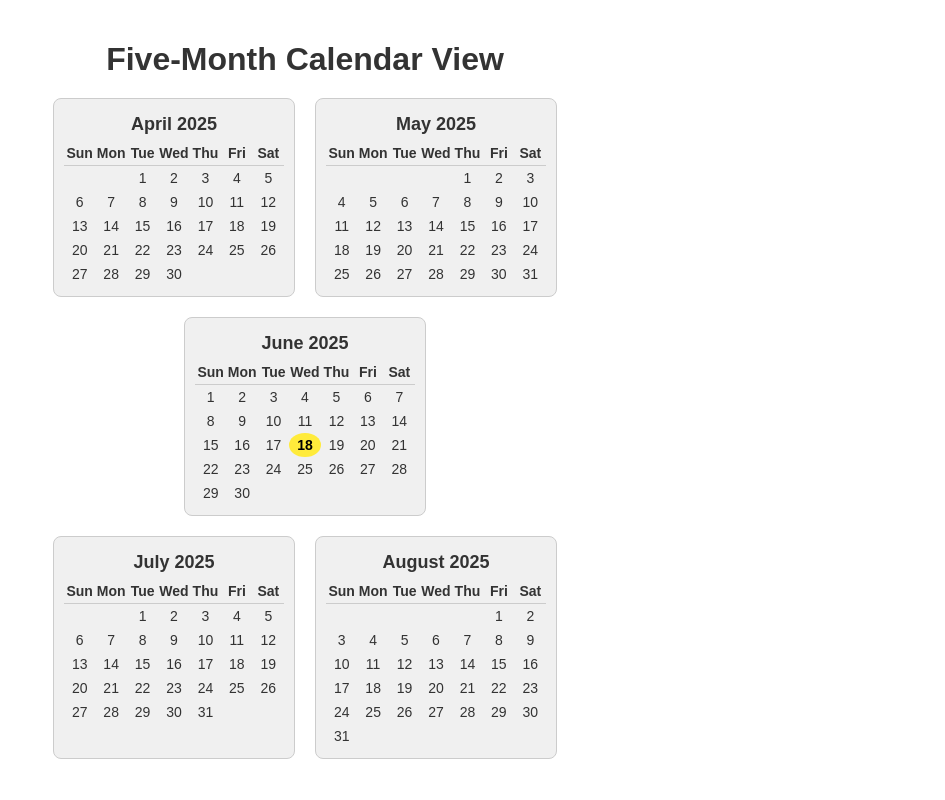
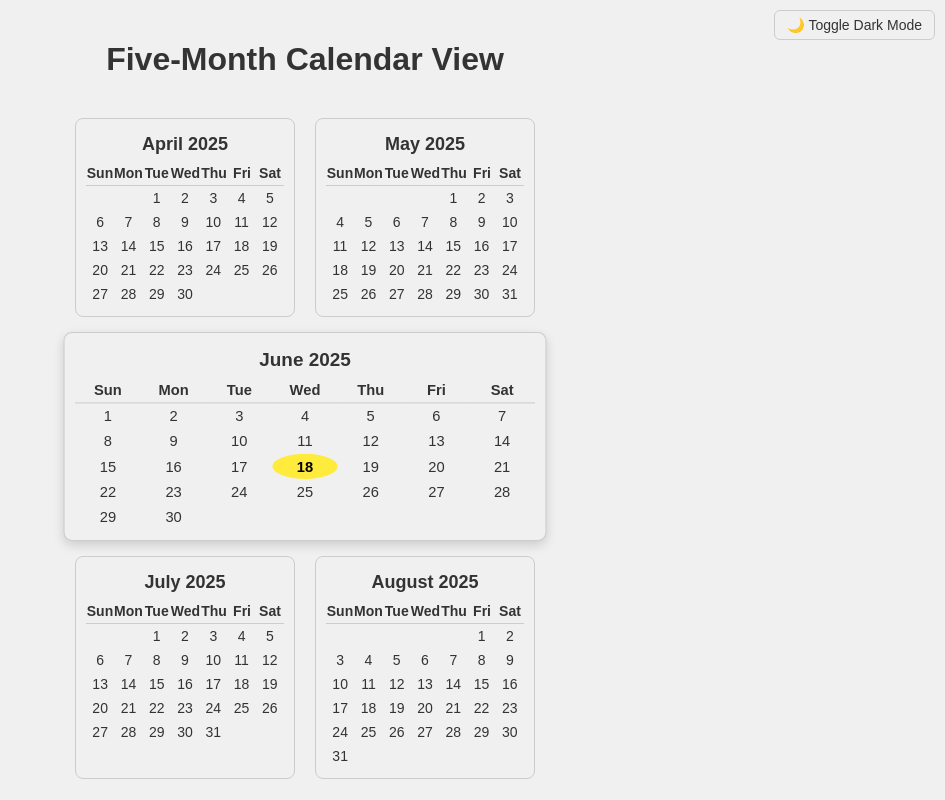
Before and after one commit to ruark8421/stunning-enigma, a plain HTML site: page index.html in a window 1280 px wide. Shown: the whole page, without its empty margins (335-1280 px from the left). Drawn offline with Linux system fonts and the light colour scheme.

Commit message:
Update index.html

```diff
--- a/index.html
+++ b/index.html
@@ -2,29 +2,57 @@
 <html lang="en">
 <head>
   <meta charset="UTF-8">
-  <title>Multi-Month Calendar</title>
+  <title>Five-Month Calendar</title>
   <meta name="viewport" content="width=device-width, initial-scale=1">
   <style>
     :root {
       --today-bg: #ffeb3b;
       --today-color: #000;
       --month-bg: #f0f0f0;
+      --text-color: #333;
       --border: #ccc;
+    }
+
+    [data-theme="dark"] {
+      --today-bg: #ffd54f;
+      --today-color: #000;
+      --month-bg: #2e2e2e;
+      --text-color: #eee;
+      --border: #555;
+      background-color: #121212;
+    }
+
+    * {
+      box-sizing: border-box;
     }
 
     body {
       font-family: sans-serif;
-      background: #ffffff;
-      color: #333;
       margin: 0;
       padding: 20px;
+      background: var(--month-bg);
+      color: var(--text-color);
       display: flex;
       flex-direction: column;
       align-items: center;
+      transition: background 0.3s, color 0.3s;
     }
 
     h1 {
-      margin-bottom: 20px;
+      margin-bottom: 10px;
+    }
+
+    .toggle-theme {
+      position: absolute;
+      top: 10px;
+      right: 10px;
+      padding: 6px 12px;
+      border: 1px solid var(--border);
+      background: none;
+      color: var(--text-color);
+      cursor: pointer;
+      border-radius: 6px;
+      font-size: 14px;
     }
 
     .calendar-container {
@@ -32,7 +60,8 @@
       flex-direction: column;
       gap: 20px;
       width: 100%;
-      max-width: 1200px;
+      max-width: 1400px;
+      margin-top: 30px;
     }
 
     .row {
@@ -48,6 +77,13 @@
       border: 1px solid var(--border);
       border-radius: 8px;
       width: 220px;
+      transition: transform 0.3s;
+    }
+
+    .month.current {
+      width: 460px;
+      transform: scale(1.05);
+      box-shadow: 0 4px 10px rgba(0,0,0,0.15);
     }
 
     .month h2 {
@@ -81,39 +117,46 @@
     }
   </style>
 </head>
-<body>
+<body data-theme="light">
+  <button class="toggle-theme" onclick="toggleTheme()">🌙 Toggle Dark Mode</button>
   <h1>Five-Month Calendar View</h1>
   <div class="calendar-container" id="calendar"></div>
 
   <script>
-    function generateCalendar(monthOffset) {
+    function toggleTheme() {
+      const currentTheme = document.body.getAttribute('data-theme');
+      const newTheme = currentTheme === 'light' ? 'dark' : 'light';
+      document.body.setAttribute('data-theme', newTheme);
+    }
+
+    function generateCalendar(monthOffset, isCurrent) {
       const today = new Date();
       const date = new Date(today.getFullYear(), today.getMonth() + monthOffset, 1);
       const year = date.getFullYear();
       const month = date.getMonth();
 
-      const firstDay = new Date(year, month, 1).getDay(); // 0 = Sunday
+      const firstDay = new Date(year, month, 1).getDay();
       const lastDate = new Date(year, month + 1, 0).getDate();
 
-      const isCurrentMonth = month === today.getMonth() && year === today.getFullYear();
+      const isTodayMonth = today.getFullYear() === year && today.getMonth() === month;
 
       const monthNames = [
         "January", "February", "March", "April", "May", "June",
         "July", "August", "September", "October", "November", "December"
       ];
 
-      let html = `<div class="month"><h2>${monthNames[month]} ${year}</h2>`;
+      let html = `<div class="month${isCurrent ? ' current' : ''}"><h2>${monthNames[month]} ${year}</h2>`;
       html += `<div class="weekdays">
-                 <div>Sun</div><div>Mon</div><div>Tue</div><div>Wed</div>
-                 <div>Thu</div><div>Fri</div><div>Sat</div>
-               </div><div class="days">`;
+                <div>Sun</div><div>Mon</div><div>Tue</div><div>Wed</div>
+                <div>Thu</div><div>Fri</div><div>Sat</div>
+              </div><div class="days">`;
 
       for (let i = 0; i < firstDay; i++) {
         html += `<div></div>`;
       }
 
       for (let d = 1; d <= lastDate; d++) {
-        const isToday = isCurrentMonth && d === today.getDate();
+        const isToday = isTodayMonth && d === today.getDate();
         html += `<div class="${isToday ? 'today' : ''}">${d}</div>`;
       }
 
@@ -123,22 +166,19 @@
 
     const container = document.getElementById("calendar");
 
-    // Top row: two previous months
     const topRow = document.createElement("div");
     topRow.className = "row";
-    topRow.innerHTML = generateCalendar(-2) + generateCalendar(-1);
+    topRow.innerHTML = generateCalendar(-2, false) + generateCalendar(-1, false);
     container.appendChild(topRow);
 
-    // Middle row: current month
     const middleRow = document.createElement("div");
     middleRow.className = "row";
-    middleRow.innerHTML = generateCalendar(0);
+    middleRow.innerHTML = generateCalendar(0, true);
     container.appendChild(middleRow);
 
-    // Bottom row: next two months
     const bottomRow = document.createElement("div");
     bottomRow.className = "row";
-    bottomRow.innerHTML = generateCalendar(1) + generateCalendar(2);
+    bottomRow.innerHTML = generateCalendar(1, false) + generateCalendar(2, false);
     container.appendChild(bottomRow);
   </script>
 </body>
```
